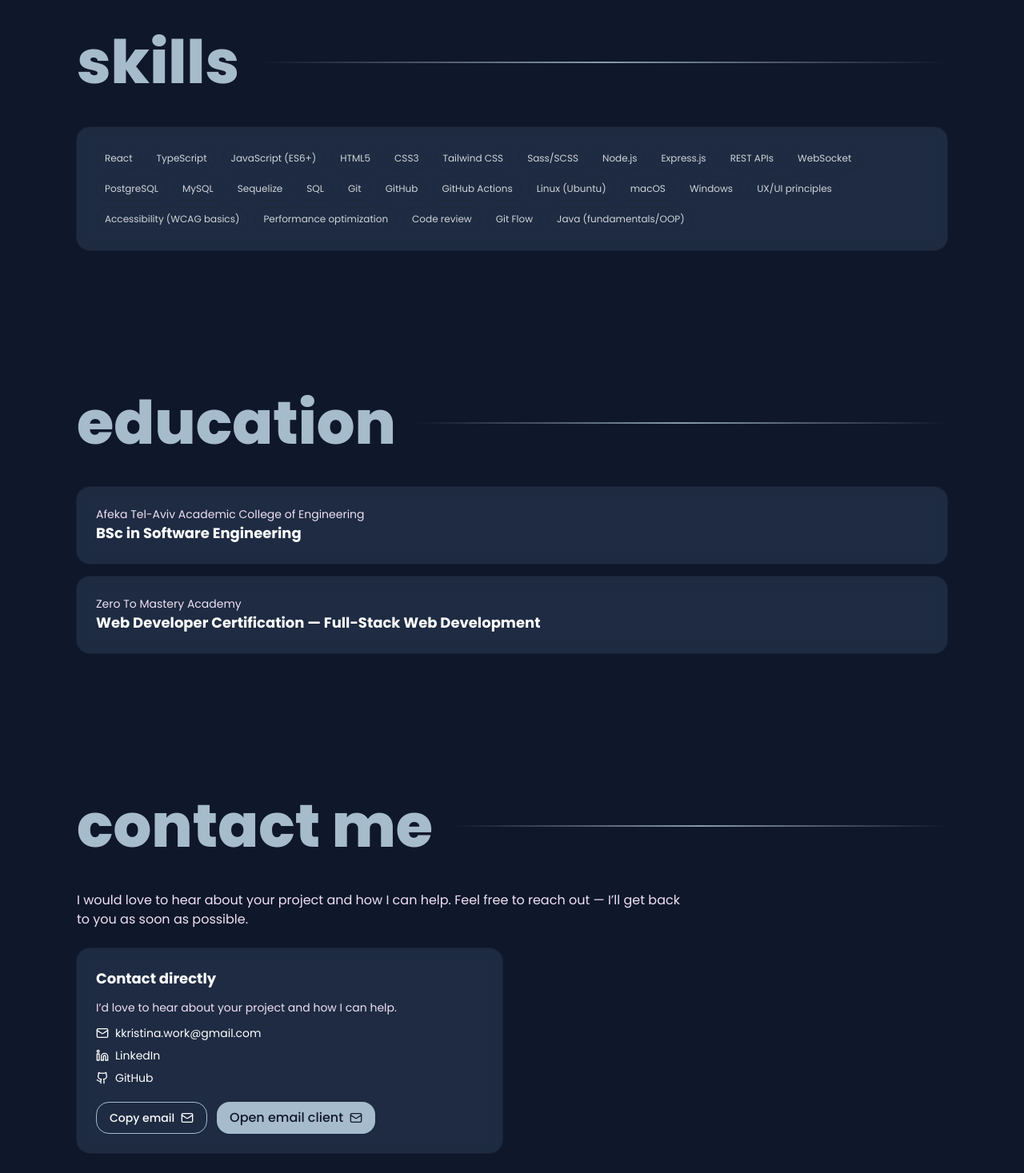
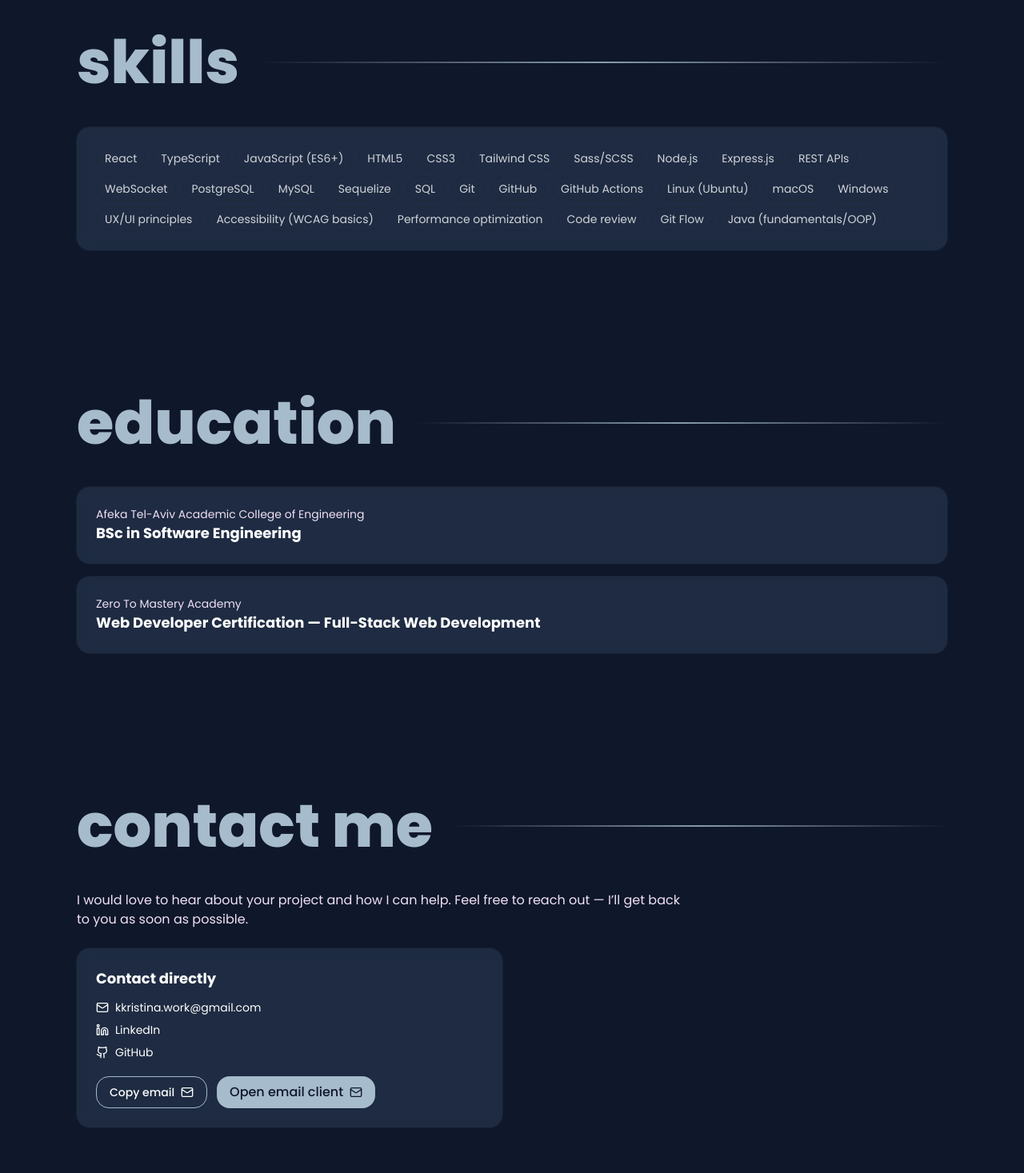
Before and after one commit to KristinaKolesnyk/portfolio-react, a React (Create React App) app: page / in a window 1280 px wide. Shown: the part 2804-4271 px from the top of the page at 80% size. Built offline with nearby package versions, Linux system fonts and the light colour scheme.

Commit message:
badge fix

```diff
--- a/src/Portfolio.jsx
+++ b/src/Portfolio.jsx
@@ -215,7 +215,7 @@ function HeadlineDivider({text}) {
 function Badge({children}) {
     return (
         <span
-            className="inline-flex items-center rounded-full border border-border px-2.5 py-1 text-xs leading-5 text-ink/80">
+            className="inline-flex items-center rounded-full border border-border px-2.5 py-1 text-sm leading-5 text-ink/80">
       {children}
     </span>
     );
@@ -263,8 +263,7 @@ function GhostButton({children, onClick, Icon = ArrowRight}) {
     return (
         <button
             onClick={onClick}
-            className="inline-flex items-center gap-2 rounded-2xl shadow-sm border border-brand font-medium px-4 py-2 text-sm hover:bg-ink/5"
-        >
+            className="inline-flex items-center gap-2 rounded-2xl shadow-sm border border-brand font-medium px-4 py-2 text-sm hover:bg-ink/5 hover:border-ink transition-colors"        >
             {children} <Icon className="h-4 w-4"/>
         </button>
     );
@@ -443,7 +442,7 @@ function Navbar({active, onJump, dark, setDark}) {
                     </button>
                 </div>
 
-                {/* Mobile dropdown — внутри того же контейнера */}
+                {/* Mobile dropdown */}
                 {open && (
                     <div className="md:hidden pb-3 flex flex-wrap items-center gap-2">
                         {links.map((l) => (
@@ -685,9 +684,7 @@ function Contact() {
             <Card>
                 <div className="space-y-3">
                     <h3 className="text-lg font-semibold">Contact directly</h3>
-                    <p className="text-sm text-muted">
-                        I’d love to hear about your project and how I can help.
-                    </p>
+
 
                     <div className="flex flex-col gap-2 text-sm">
                         <a
```
